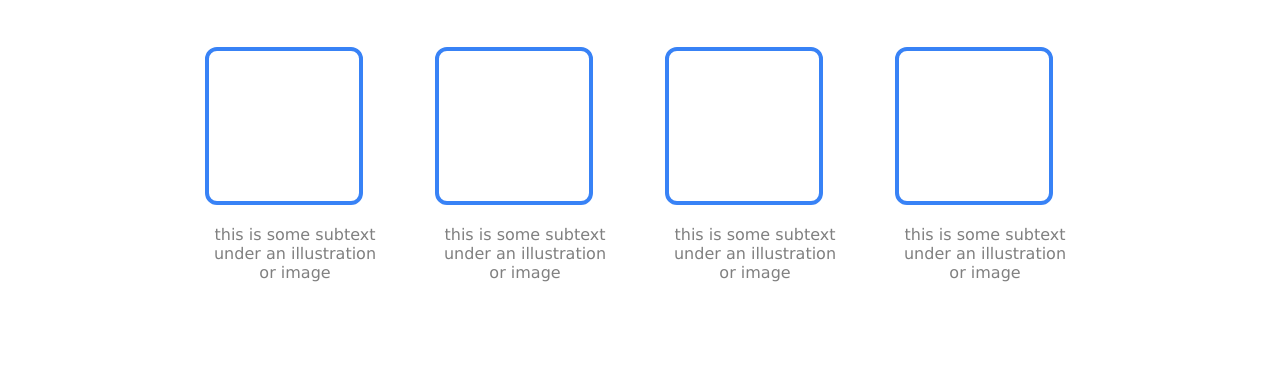
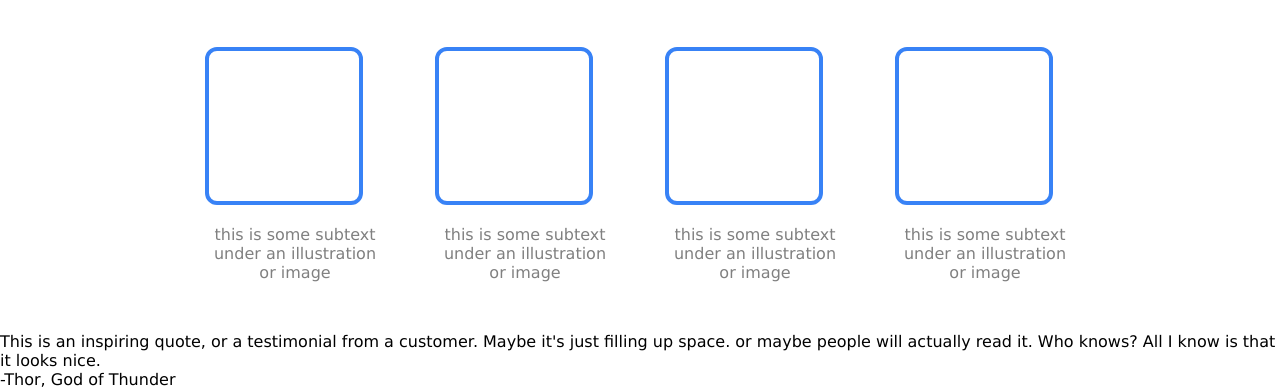
Before and after one commit to StiliPench/Landing-Page, a plain HTML site: page index.html in a window 1280 px wide. Shown: the part 451-840 px from the top of the page. Before the commit the page ends 800 px from the top, so only its background shows below. Drawn offline with Linux system fonts and the light colour scheme.

Commit message:
Add body of quote section

```diff
--- a/index.html
+++ b/index.html
@@ -45,5 +45,14 @@
             </div>
         </diV>
     </div>
+    <div class="quote">
+        <div class="quote-text">
+            This is an inspiring quote, or a testimonial from a customer. Maybe it's just filling up space. or maybe people
+            will actually read it. Who knows? All I know is that it looks nice.
+        </div>
+        <div class="author">
+            -Thor, God of Thunder
+        </div>
+    </div>
 </body>
 </html>
```
